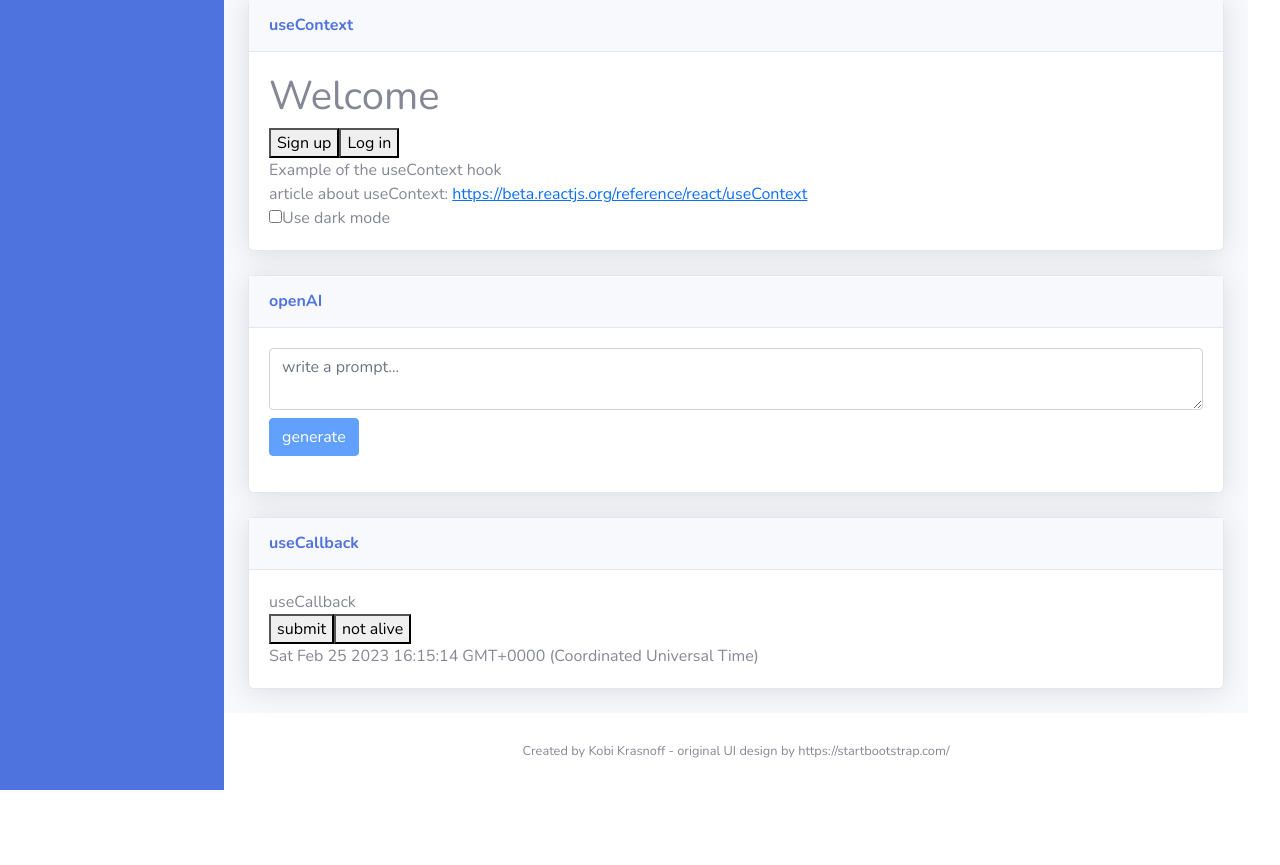
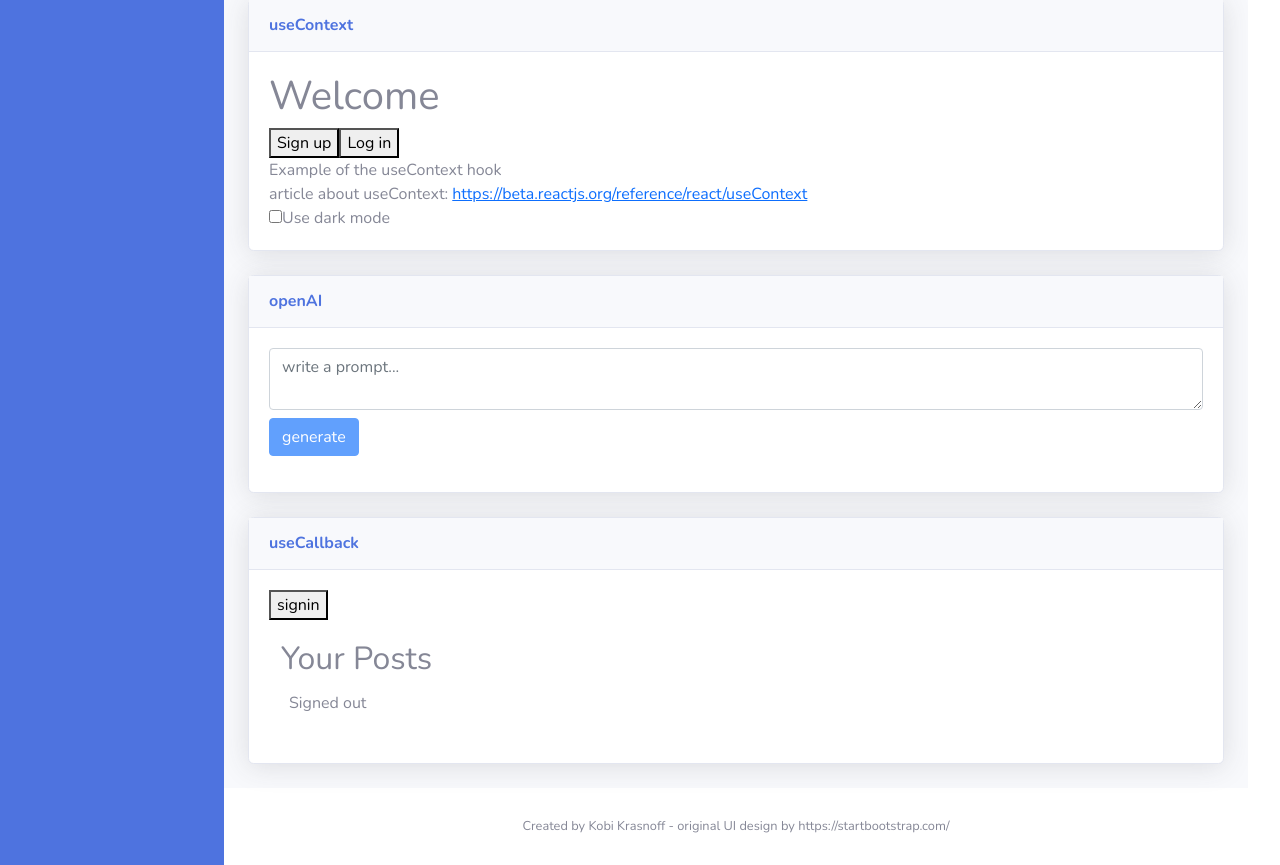
Before and after one commit to krasnoff/bootstrap-admin-app, a React (Create React App) app: page /SubMenu3 in a window 1280 px wide. Shown: the part 319-1184 px from the top of the page. Before the commit the page ends 1109 px from the top, so only its background shows below. Built offline with nearby package versions, Linux system fonts and the light colour scheme; no server answers.

Commit message:
try useCallback

```diff
--- a/src/index.tsx
+++ b/src/index.tsx
@@ -13,15 +13,15 @@ const store = configureStore();
 store.runSaga(watcherSaga);
 
 ReactDOM.render(
-  <React.StrictMode>
+  // <React.StrictMode>
     <Provider store = { store }>
     <BrowserRouter>
       <SessionContextProvider>
         <App />
       </SessionContextProvider>
     </BrowserRouter>
-    </Provider>
-  </React.StrictMode>,
+    </Provider>,
+  // </React.StrictMode>,
   document.getElementById('root')
 );
 
--- a/src/pages/SubMenu3/SubMenu3.tsx
+++ b/src/pages/SubMenu3/SubMenu3.tsx
@@ -6,8 +6,16 @@ import LifeCicle from './lifeCicle/lifeCicle';
 import SampleUseContext from './sampleUseContext/sampleUseContext';
 import OpenAI from './openAI/openAI';
 import SampleUseCallback from './useCalback/sampleUseContext';
+import UserPostsIndex from './useCalback/UserPostIndex';
+import { useState } from 'react';
 
 function SubMenu3() {
+    const [signedIn, setSignedIn] = useState<boolean>(false)
+
+    const buttonHandler = () => {
+      setSignedIn(!signedIn);
+    }
+
     return (
       <div className={styles.containerFluid}>
         <h1 className={[stylesText.h3, stylesMargins.mb0, stylesText.textGray800].join(' ')}>Sub Menu 3</h1>
@@ -21,7 +29,8 @@ function SubMenu3() {
             <OpenAI></OpenAI>
         </ComponentWrapper>
         <ComponentWrapper title='useCallback'>
-            <SampleUseCallback></SampleUseCallback>
+            <button onClick={() => buttonHandler()}>signin</button>
+            <UserPostsIndex signedIn={signedIn}></UserPostsIndex>
         </ComponentWrapper>
       </div>
     );
--- /dev/null
+++ b/src/pages/SubMenu3/useCalback/UserPost.tsx
@@ -0,0 +1,22 @@
+import React from "react";
+import { Datum } from "./data";
+
+interface Props {
+    post: Datum
+}
+
+const UserPost = (props: Props) => {
+    // console.log('Rendering UserPost component')
+
+    return (
+        <div className="my-1 flex-row-left">
+            <a href={`#${props.post.id}`} className="">
+                <h4 id={props.post.id.toString()} className="px-2 font-sm font-bold">
+                    {props.post.first_name} {props.post.last_name}
+                </h4>
+            </a>
+        </div>
+    );
+};
+
+export default UserPost;
--- /dev/null
+++ b/src/pages/SubMenu3/useCalback/UserPostIndex.tsx
@@ -0,0 +1,56 @@
+import React, { useEffect, useState } from "react";
+import { Data, Datum } from "./data";
+import UserPostsList from "./UserPostList";
+
+interface Props {
+    signedIn: boolean
+}
+
+const UserPostsIndex = (props: Props) => {
+  const [userPosts, setUserPosts] = useState<Data>();
+
+  const fetchUserPosts = async () => {
+    const data = await fetch('https://reqres.in/api/users?page=2', {});
+    const parsedData = await data.json();
+    setUserPosts(parsedData as unknown as Data);
+    //return parsedData as unknown as Data;
+  }
+
+  const deletePost = (e: any) => {
+    const { postId } = e.currentTarget.dataset;
+    const remainingPosts = userPosts?.data.filter(post => post.id !== parseInt(postId));
+    const newUserPosts = userPosts;
+    if (newUserPosts !== undefined) {
+        newUserPosts.data = remainingPosts!;
+    }
+    setUserPosts(newUserPosts as unknown as  Data);
+  };
+
+  useEffect(() => {
+    fetchUserPosts();
+  }, []);
+
+
+  return (
+    <div className="my-1 p-2 box">
+      <div className="m-1 py-1">
+        <h2 className="heading-md">Your Posts</h2>
+        <p className="m-1 p-1">{props.signedIn ? `Signed in`: `Signed out `}</p>
+        {
+          userPosts &&
+          (
+            <div className="px-1">
+              {
+                <UserPostsList userPosts={userPosts.data}
+                  deletePost={deletePost}
+                />
+              }
+            </div>
+          )
+        }
+      </div>
+    </div>
+  );
+};
+
+export default UserPostsIndex;
--- /dev/null
+++ b/src/pages/SubMenu3/useCalback/UserPostList.tsx
@@ -0,0 +1,31 @@
+import React from 'react';
+import { Data, Datum } from './data';
+import UserPost from './UserPost';
+
+interface Props {
+    userPosts: Array<Datum>,
+    deletePost: React.MouseEventHandler<HTMLButtonElement>
+}
+
+const UserPostsList = (props: Props) => {
+
+    console.log('Rendering UserPostsList component');
+
+    return (
+        (
+            <div className="px-1">
+                {
+                    props.userPosts ?
+                        props.userPosts.map(post => (
+                            <div key={post.id} className="my-1 box flex-row">
+                                <UserPost post={post} />
+                                <button className="btn btn-danger" data-post-id={post.id} onClick={(post) => props.deletePost(post)}>Delete</button>
+                            </div>
+                        )) : null
+                }
+            </div>
+        )
+    );
+};
+
+export default UserPostsList;
```
